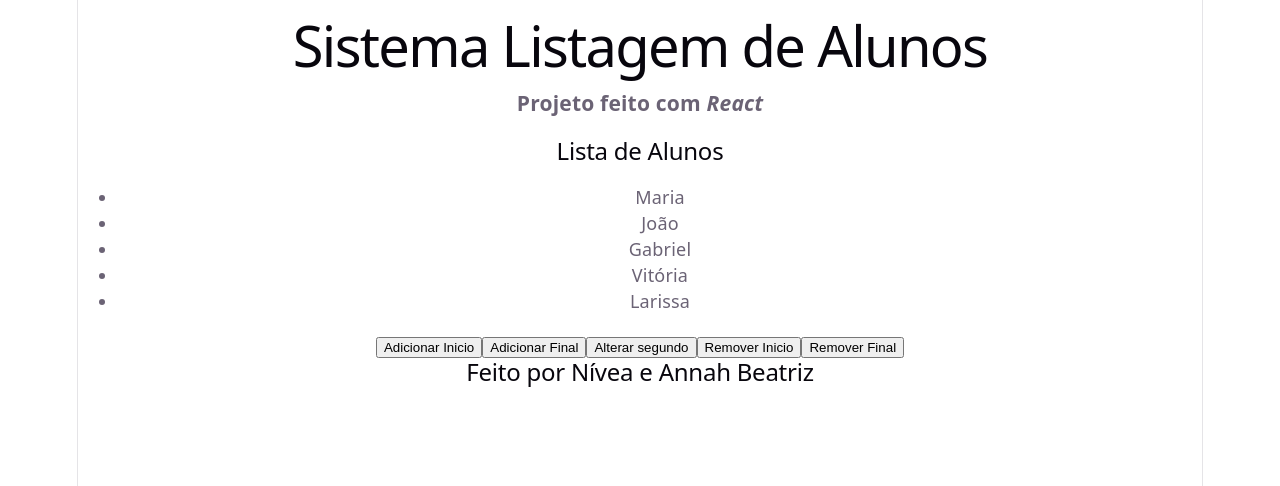
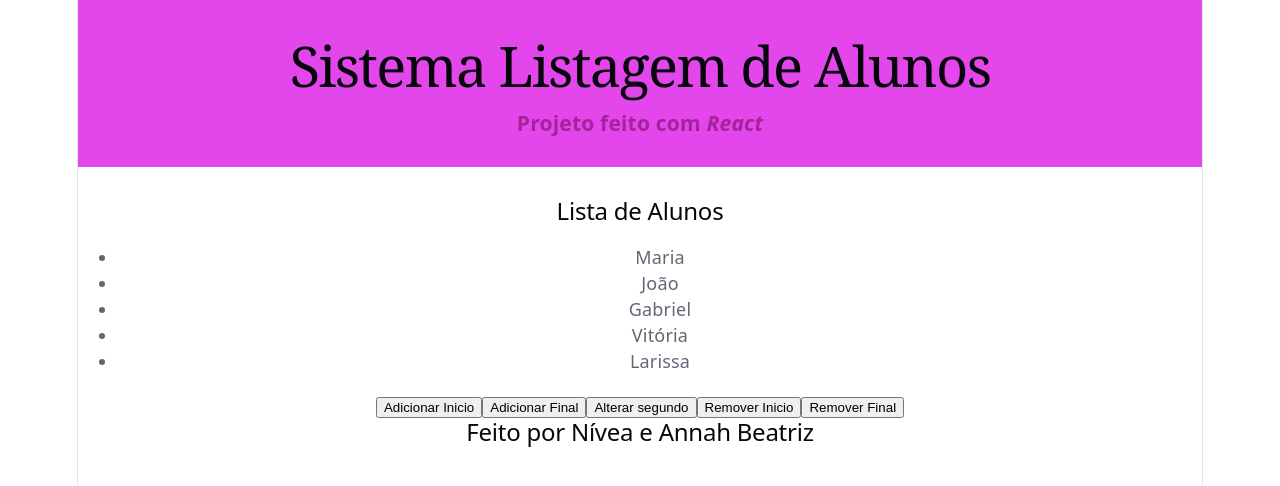
Before and after one commit to Nivea-izeLu/Listagem-de-alunos-SWII, a React (Vite) app: page / in a window 1280 px wide. Shown: the top 486 px of the page. Built offline with nearby package versions, Linux system fonts and the light colour scheme.

Commit message:
css do header

```diff
--- a/src/components/header/Header.jsx
+++ b/src/components/header/Header.jsx
@@ -1,11 +1,12 @@
+import "./header.css";
 
 export default function Header () {
 
     return (
 
-        <header>
-            <h1> Sistema Listagem de Alunos</h1>
-            <h3>Projeto feito com <i>React</i></h3>
+        <header class="container">
+            <h1 class="titulo"> Sistema Listagem de Alunos</h1>
+            <h3 class="sub">Projeto feito com <i>React</i></h3>
         </header>
     )
 }
--- a/src/components/header/header.css
+++ b/src/components/header/header.css
@@ -0,0 +1,22 @@
+
+.roof{
+
+    --var-color1: #e347eb
+    --var-color2: #a3249a
+}
+.container {
+    background-color:#e347eb;
+    text-align: center;
+    padding-top: 20px;
+    padding-bottom: 10px;
+    margin-bottom:30px;
+}
+
+.titulo{
+   font-family:Georgia, 'Times New Roman', Times, serif ;
+}
+
+.sub{
+
+    color: #a3249a;
+}
```
Also changed, not shown: 1 other file (tests, documents, lock files or other folders).
